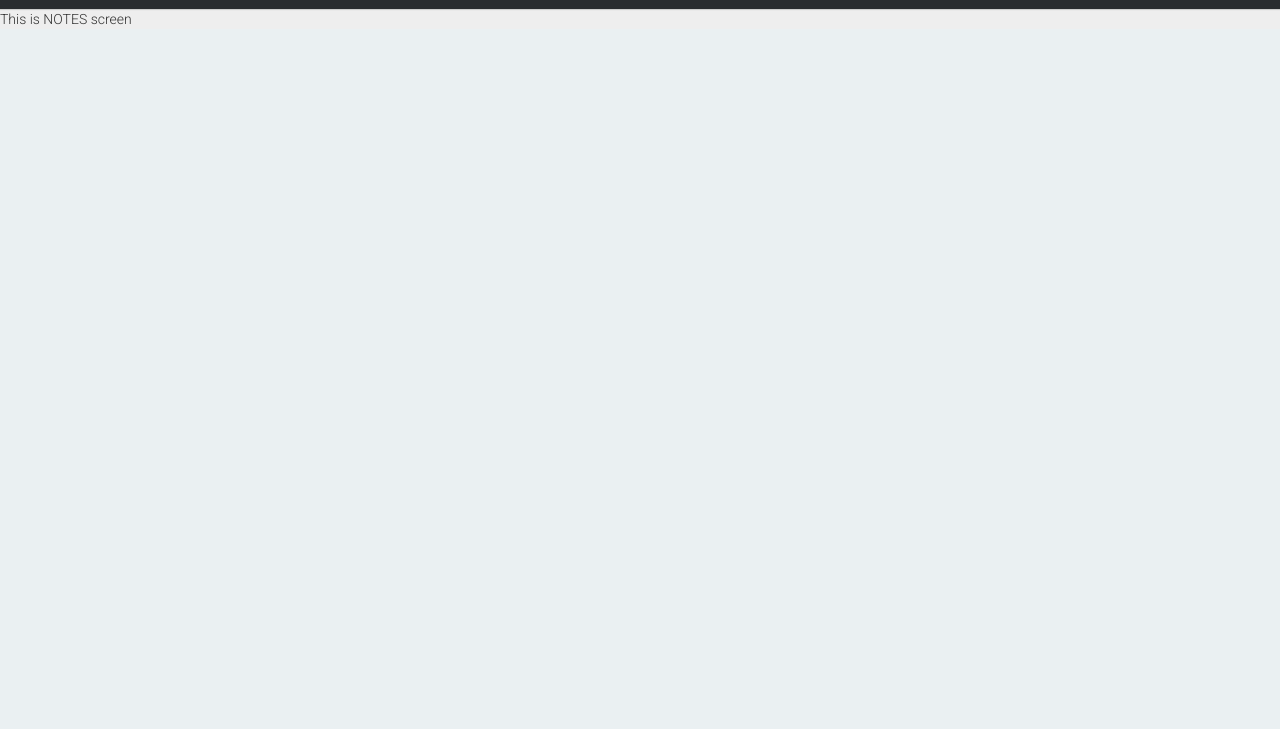
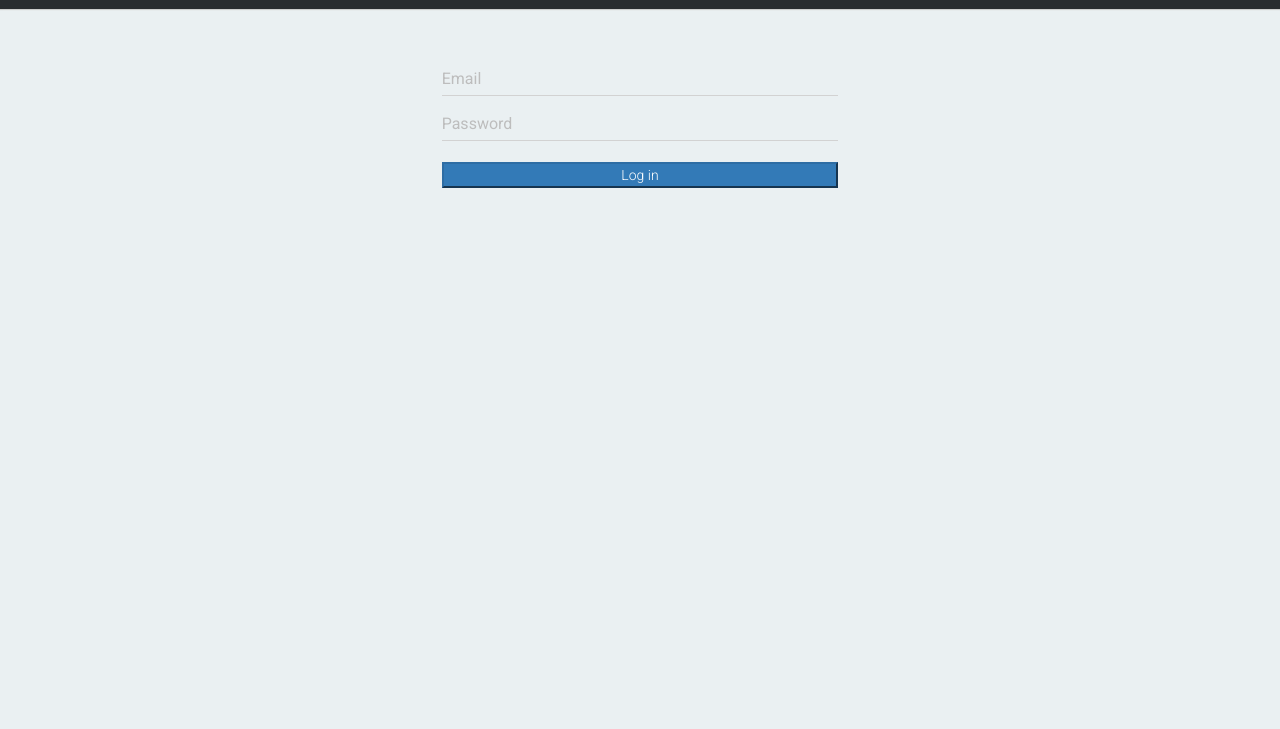
Before and after one commit to mehmedju/LoansTracking, a plain HTML site: page LoansTracking.UI/LoansTracking.UI/index.html in a window 1280 px wide. Shown: the part 71-800 px from the top of the page. Drawn offline with nearby package versions, Linux system fonts and the light colour scheme.

Commit message:
Fixed issues while app is running

```diff
--- a/LoansTracking.UI/LoansTracking.UI/app.js
+++ b/LoansTracking.UI/LoansTracking.UI/app.js
@@ -23,6 +23,6 @@ app.config(['$routeProvider', function ($routeProvider) {
           controller: 'loginController'
       }).
       otherwise({
-          redirectTo: '/notes'
+          redirectTo: '/login'
       });
 }]);
--- a/LoansTracking.UI/LoansTracking.UI/index.html
+++ b/LoansTracking.UI/LoansTracking.UI/index.html
@@ -8,22 +8,25 @@
 
     <link href='http://fonts.googleapis.com/css?family=Cookie' rel='stylesheet' type='text/css'>
     <link rel="stylesheet" href="http://maxcdn.bootstrapcdn.com/font-awesome/4.2.0/css/font-awesome.min.css">
+    <link rel="stylesheet" href="https://maxcdn.bootstrapcdn.com/bootstrap/3.3.7/css/bootstrap.min.css" integrity="sha384-BVYiiSIFeK1dGmJRAkycuHAHRg32OmUcww7on3RYdg4Va+PmSTsz/K68vbdEjh4u" crossorigin="anonymous">
+    <link rel="stylesheet" type="text/css" href="//fonts.googleapis.com/css?family=Roboto:300,400,500,700">
+    <link rel="stylesheet" type="text/css" href="//fonts.googleapis.com/icon?family=Material+Icons">
+
     <link rel="stylesheet" href="Scripts/angular-app/css/style.css" type="text/css" />
     <link rel="stylesheet" href="Scripts/angular-app/css/bootstrap.min.css" type="text/css" />
-    <!-- Material Design fonts -->
-    <link rel="stylesheet" type="text/css" href="//fonts.googleapis.com/css?family=Roboto:300,400,500,700">
-    <link rel="stylesheet" type="text/css" href="//fonts.googleapis.com/icon?family=Material+Icons">
-    <!-- Latest compiled and minified CSS -->
-    <link rel="stylesheet" href="https://maxcdn.bootstrapcdn.com/bootstrap/3.3.7/css/bootstrap.min.css" integrity="sha384-BVYiiSIFeK1dGmJRAkycuHAHRg32OmUcww7on3RYdg4Va+PmSTsz/K68vbdEjh4u" crossorigin="anonymous">
     <link rel="stylesheet" href="Scripts/angular-app/css/bootstrap-material-design.css" type="text/css" />
     <link rel="stylesheet" href="Scripts/angular-app/css/ripples.css" type="text/css"/>
+
     <script src="Scripts/lib/angular.min.js"></script>
     <script src="Scripts/lib/angular-route.min.js"></script>
+    <script src="Scripts/lib/ui-bootstrap-tpls-2.1.4.min.js"></script>
+
     <script src="app.js"></script>
     <script src="Scripts/angular-app/js/loans/loansController.js"></script>
     <script src="Scripts/angular-app/js/statistics/statisticsController.js"></script>
     <script src="Scripts/angular-app/js/notes/notesController.js"></script>
     <script src="Scripts/angular-app/js/profile/profileController.js"></script>
+    <script src="Scripts/angular-app/js/login/loginController.js"></script>
 
 </head>
 <body>
```
Also changed, not shown: LoansTracking.UI/LoansTracking.UI/Scripts/lib/ui-bootstrap-tpls-2.1.4.min.js (renamed from LoansTracking.UI/LoansTracking.UI/Scripts/angular-app/js/ui-bootstrap-tpls-2.1.4.min.js), 3 other files. Lines whose indentation alone changed are shown as unchanged.
